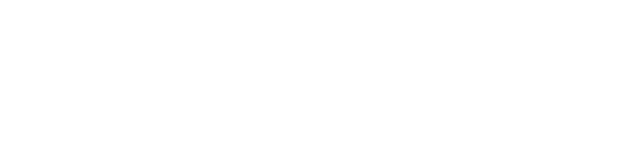
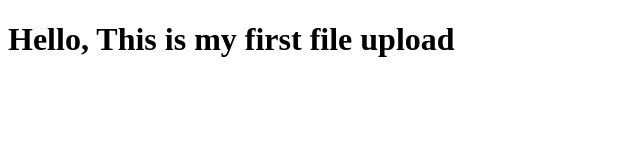
Before and after one commit to ViJaysurve098/firstRepo, a plain HTML site: page index.html in a window 1280 px wide. Shown: the whole page, without its empty margins (0-640 px from the left). Drawn offline with Linux system fonts and the light colour scheme.

Commit message:
Updated index.html

```diff
--- a/index.html
+++ b/index.html
@@ -7,6 +7,6 @@
     <title>DocumentS</title>
 </head>
 <body>
-
+    <h1> Hello, This is my first file upload </h1>
 </body>
 </html>
```
